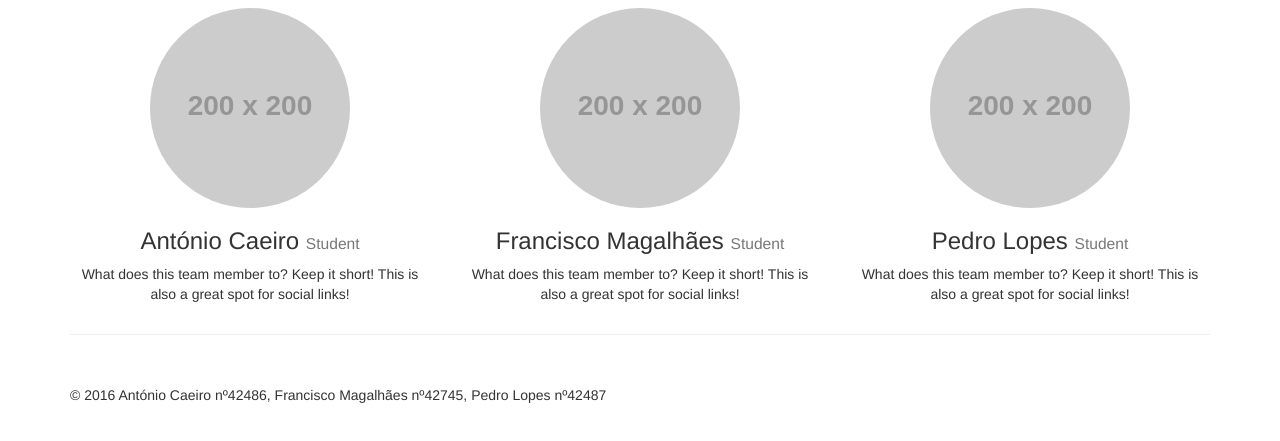
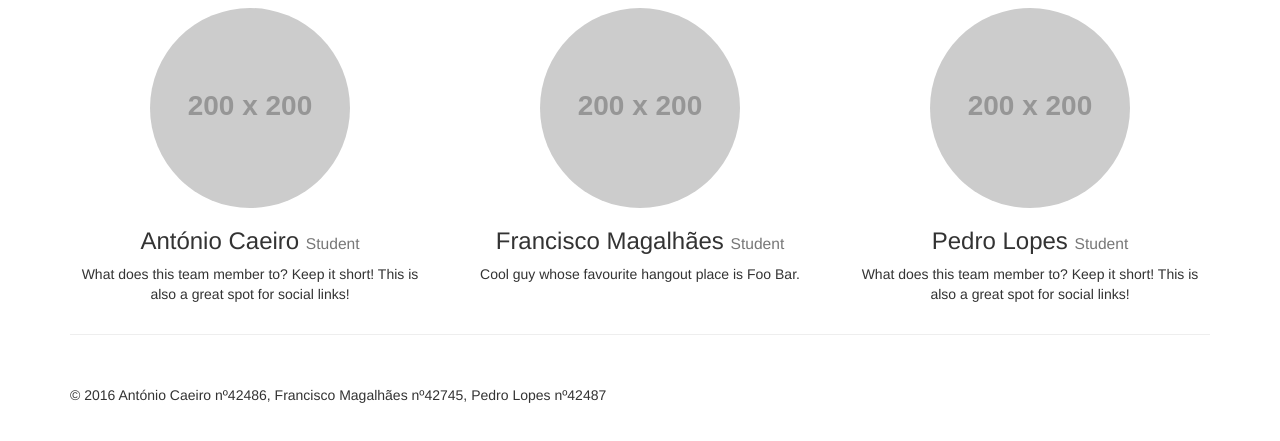
Before and after one commit to pedrolopes94/IPM1617, a plain HTML site: page about.html in a window 1280 px wide. Shown: the part 325-766 px from the top of the page. Drawn offline with Linux system fonts and the light colour scheme; placeholder pictures from the web are drawn by us.

Commit message:
updated info on about

```diff
--- a/about.html
+++ b/about.html
@@ -86,7 +86,7 @@
                 <h3>Francisco Magalhães
                     <small>Student</small>
                 </h3>
-                <p>What does this team member to? Keep it short! This is also a great spot for social links!</p>
+                <p>Cool guy whose favourite hangout place is Foo Bar.</p>
             </div>
             <div class="col-lg-4 col-sm-6 text-center">
                 <img class="img-circle img-responsive img-center" src="http://placehold.it/200x200" alt="">
```
